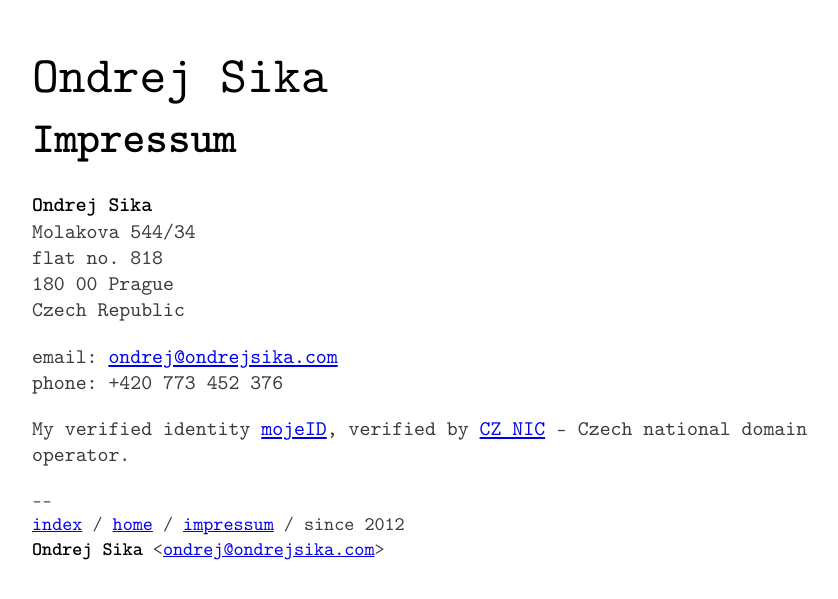
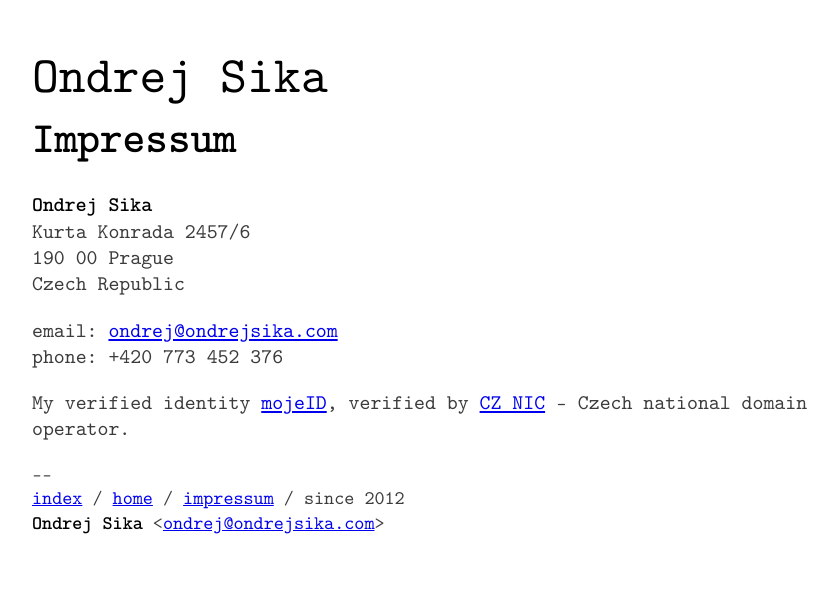
Before and after one commit to ondrejsika/ondrejsika.com, a Jekyll site: the page built from impressum.md, in a window 1280 px wide. Shown: the top 599 px of the page, without its empty margins (16-854 px from the left). Built offline with Jekyll 4.4.1, drawn with Linux system fonts in a browser that asks for light colours; some web fonts are replaced; comment, search, counter and statistics services are not loaded.

Commit message:
impressum - fix address

```diff
--- a/impressum.md
+++ b/impressum.md
@@ -7,9 +7,8 @@
 ## {{page.title}}
 
 __Ondrej Sika__
-<br>Molakova 544/34
-<br>flat no. 818
-<br>180 00 Prague
+<br>Kurta Konrada 2457/6
+<br>190 00 Prague
 <br>Czech Republic
 
 email: <ondrej@ondrejsika.com>
```
